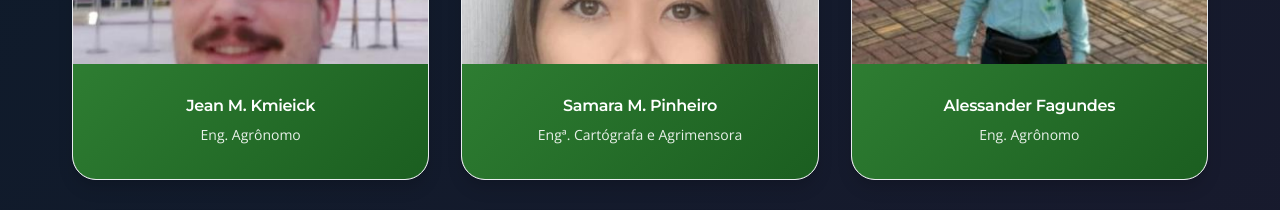
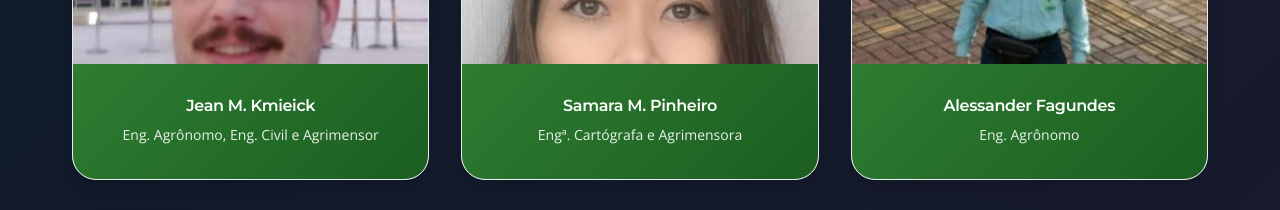
Before and after one commit to cwbtopo/cwbtopo.github.io, a plain HTML site: page index.html in a window 1280 px wide. Shown: the part 5400-5610 px from the top of the page. Drawn offline with nearby package versions, Linux system fonts and the light colour scheme; no server answers.

Commit message:
fix: atualizar cargo do Jean M. Kmieick no card da equipe

```diff
--- a/index.html
+++ b/index.html
@@ -284,7 +284,7 @@
                     </div>
                     <div class="membro-info">
                         <h3 class="membro-nome">Jean M. Kmieick</h3>
-                        <p class="membro-cargo">Eng. Agrônomo</p>
+                        <p class="membro-cargo">Eng. Agrônomo, Eng. Civil e Agrimensor</p>
                     </div>
                 </div>
 
```
